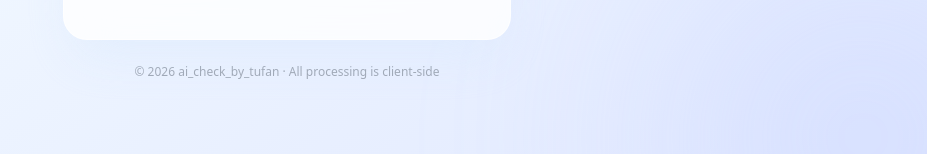
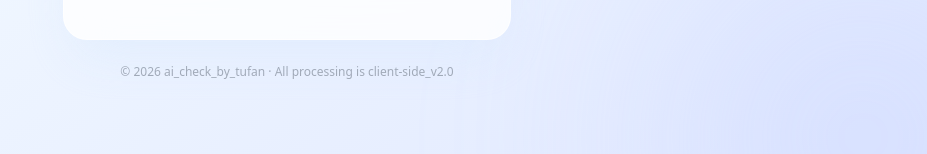
Before and after one commit to Ethan282/ai_report_gen, a React (Vite) app: page / in a window 1280 px wide. Shown: the part 599-753 px from the top of the page, without its empty margins (353-1280 px from the left). Built offline with nearby package versions, Linux system fonts and the light colour scheme.

Commit message:
feat: implement login screen with form validation and authentication state

```diff
--- a/src/Login.tsx
+++ b/src/Login.tsx
@@ -143,7 +143,7 @@ export default function Login({ onLogin }: LoginProps) {
         </div>
 
         <p className="text-center text-xs text-gray-400 mt-6">
-          © 2026 ai_check_by_tufan · All processing is client-side
+          © 2026 ai_check_by_tufan · All processing is client-side_v2.0
         </p>
       </motion.div>
     </div>
```
